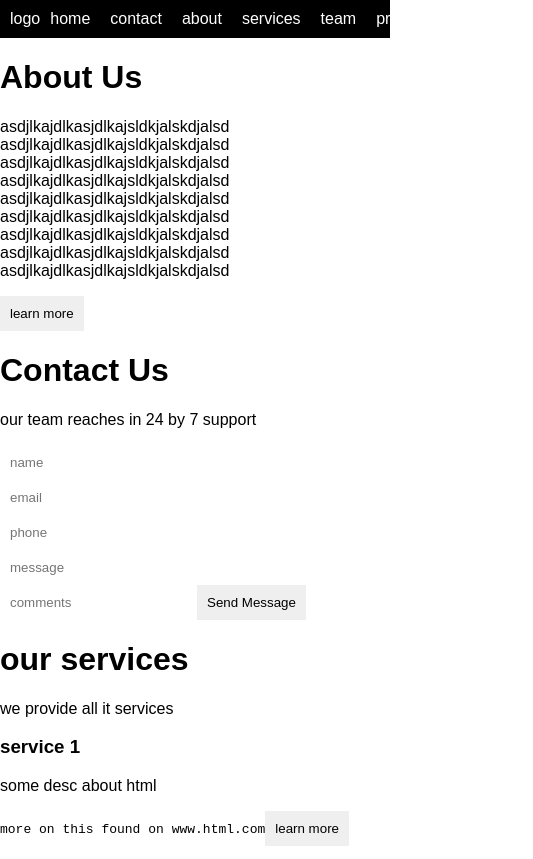
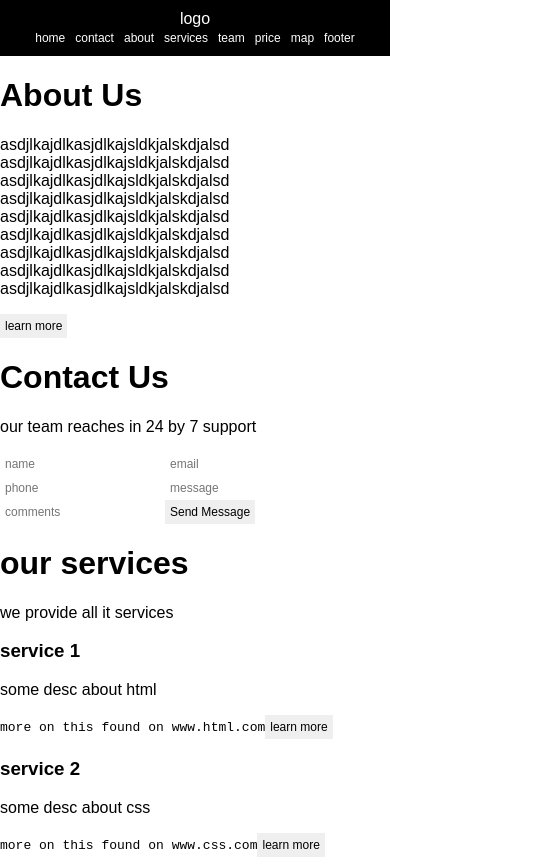
Before and after one commit to radhe212221/dnd2, a React (Create React App) app: page / in a window 390 px wide. Shown: the top 859 px of the page, 533 px wide, since content can reach past the window. Built offline with nearby package versions, Linux system fonts and the light colour scheme.

Commit message:
added header media query

```diff
--- a/src/style.css
+++ b/src/style.css
@@ -28,3 +28,16 @@ header
     align-items: center;
     justify-content: space-between;
 }
+
+@media (max-width:500px)
+{
+    button,input,textarea,a
+    {
+        padding: 5px;
+        font-size: 12px;
+    }
+    header
+    {
+        flex-flow: column;
+    }
+}
```
